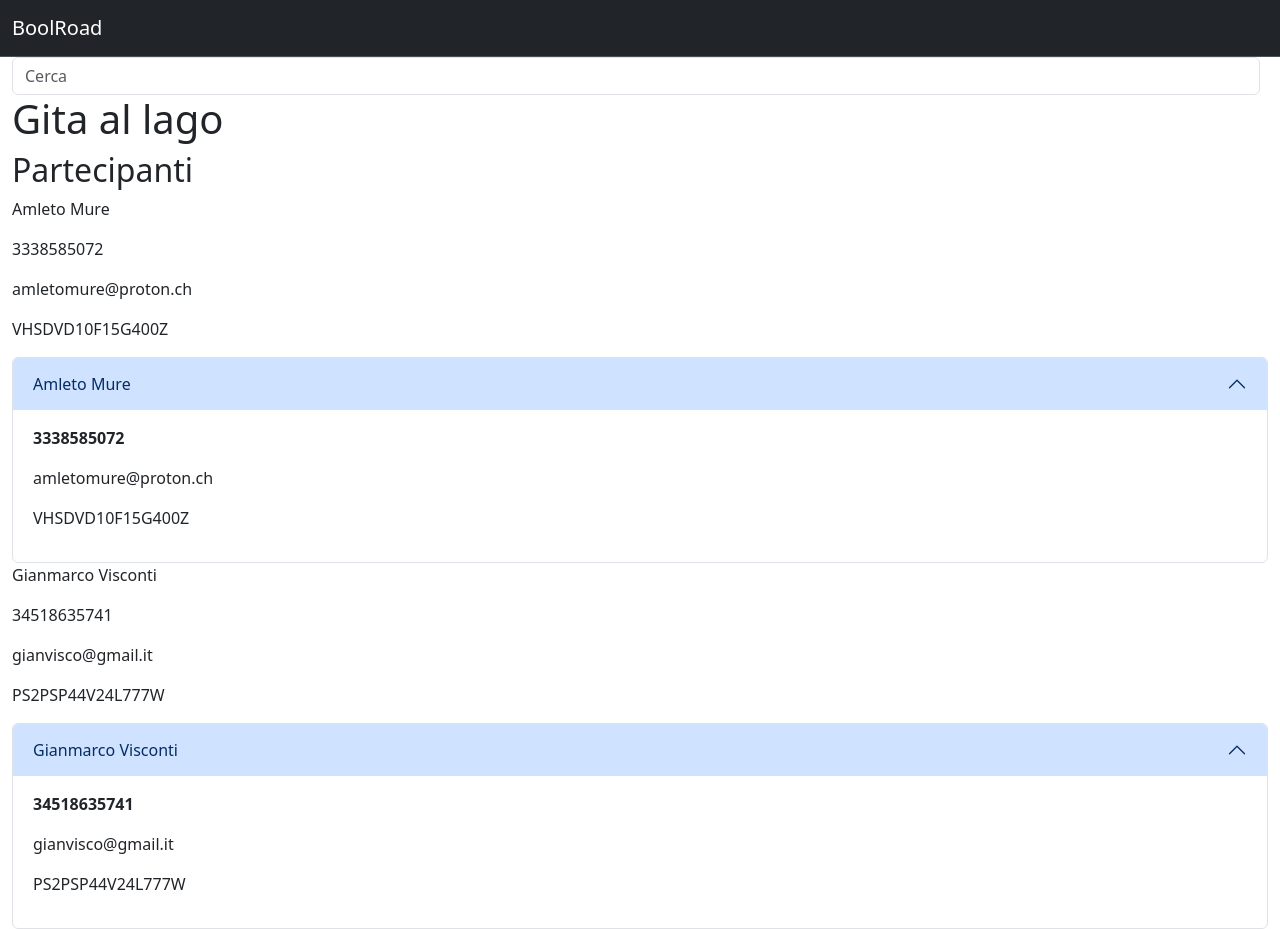
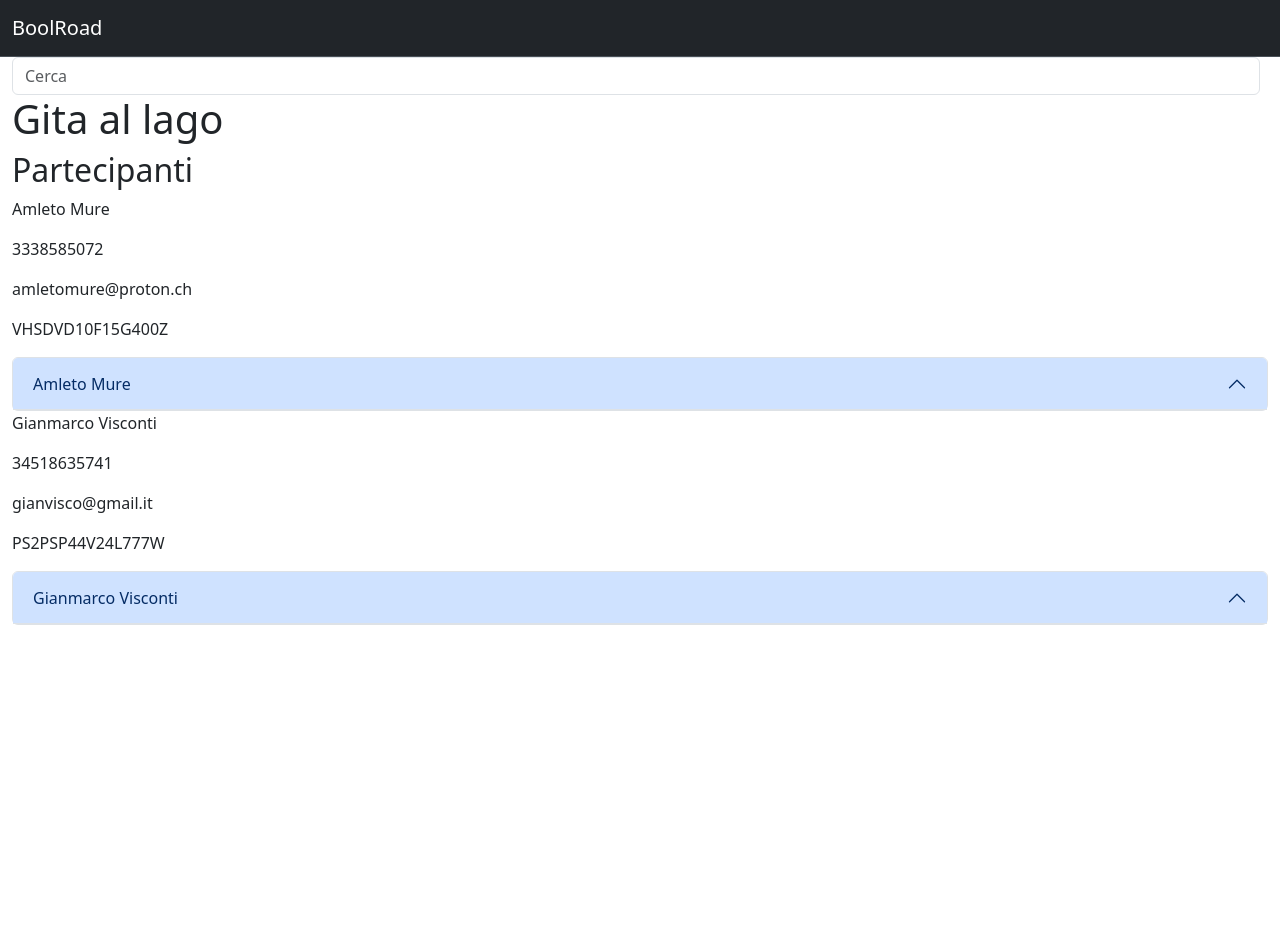
Before and after one commit to Johnnyfromtheblock4/boolroad, a React (Vite) app: page /trips/1 in a window 1280 px wide. After the commit the page ends 800 px from the top, so only its background shows below. Built offline with nearby package versions, Linux system fonts and the light colour scheme.

Commit message:
upd: accordion logic

```diff
--- a/src/components/ParticipantCard.jsx
+++ b/src/components/ParticipantCard.jsx
@@ -1,4 +1,8 @@
+import { useState } from "react";
+import { normalizeModuleId } from "vite/module-runner";
+
 const ParticipantCard = ({ participants }) => {
+	const [activeId, setActiveId] = useState(null);
 	return (
 		<div>
 			{participants.map((participant) => (
@@ -9,26 +13,32 @@ const ParticipantCard = ({ participants }) => {
 					<p>{participant.phone}</p>
 					<p>{participant.email}</p>
 					<p>{participant.fiscalCode}</p>
-					<div class="accordion">
-						<div class="accordion-item">
-							<h2 class="accordion-header">
+					<div
+						className="accordion"
+						id={`accordion-${participant.participantId}`}
+					>
+						<div className="accordion-item">
+							<h2 className="accordion-header">
 								<button
-									class="accordion-button"
+									className="accordion-button"
 									type="button"
-									data-bs-toggle="collapse"
-									data-bs-target="#collapseOne"
-									aria-expanded="true"
-									aria-controls="collapseOne"
+									onClick={() =>
+										setActiveId(
+											activeId === participant.participantId
+												? null
+												: participant.participantId
+										)
+									}
 								>
 									{participant.name} {participant.surname}
 								</button>
 							</h2>
 							<div
-								id="collapseOne"
-								class="accordion-collapse collapse show"
-								data-bs-parent="#accordionExample"
+								className={`accordion-collapse collapse ${
+									activeId === participant.participantId ? "show" : ""
+								}`}
 							>
-								<div class="accordion-body">
+								<div className="accordion-body">
 									<strong>
 										<p>{participant.phone}</p>
 									</strong>
```
